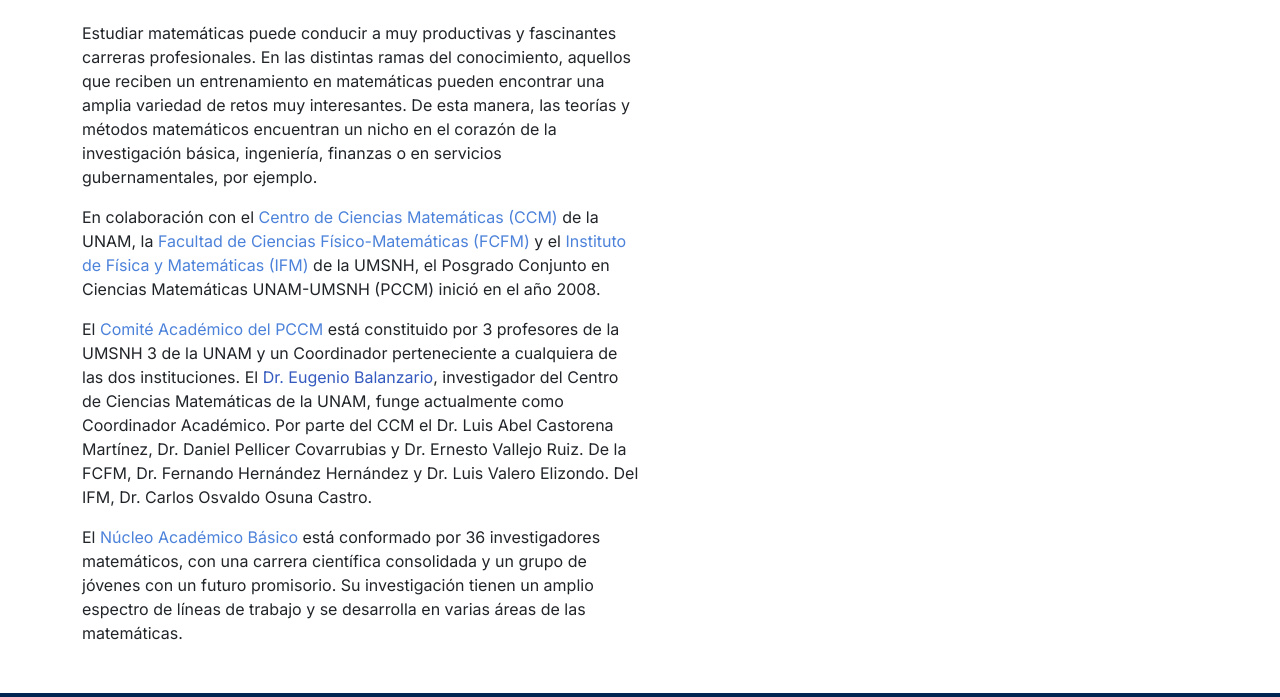
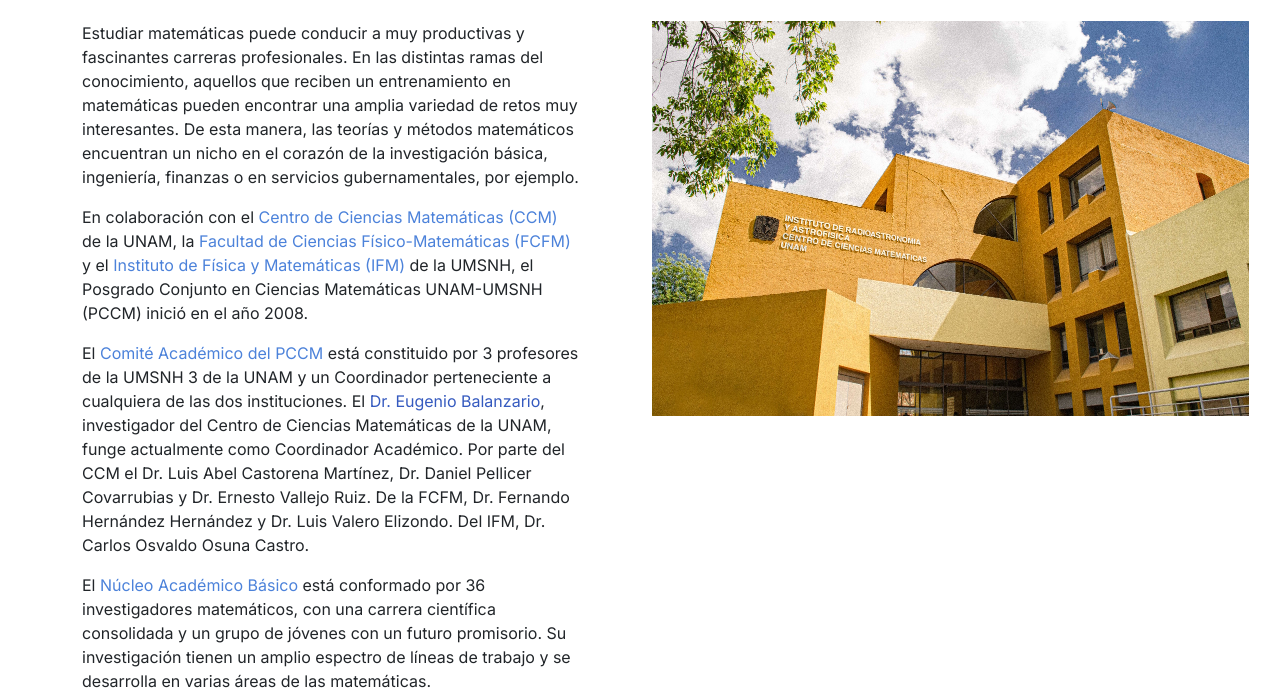
Before and after one commit to miguel-mx/pccm-html, a plain HTML site: page nosotros.html in a window 1280 px wide. Shown: the part 703-1400 px from the top of the page. Drawn offline with nearby package versions, Linux system fonts and the light colour scheme.

Commit message:
Foto edificio

```diff
--- a/css/ccm.css
+++ b/css/ccm.css
@@ -503,9 +503,9 @@ li {
 }
 
 #nucleo-academico .list-group-item:hover {
-    background-color: #4a74b2;
+    background-color: #f0f6ff;
     font-size: 14px;
-    color: #e7c413;
+
 }
 
 .hero-tutor-subtitle {
--- a/nosotros.html
+++ b/nosotros.html
@@ -87,30 +87,37 @@
     <div class="container">
         <h2 class="blue mt-5 mb-4 fw-bold">Nosotros</h2>
 
+        <div class="row">
+            <div class="col-12 col-sm-6">
                 <div class="mb-5">
-            <p class="w-50">Estudiar matemáticas puede conducir a muy productivas y fascinantes carreras profesionales. En las distintas
+                    <p class="pe-5">Estudiar matemáticas puede conducir a muy productivas y fascinantes carreras profesionales. En las distintas
                         ramas del conocimiento, aquellos que reciben un entrenamiento en matemáticas pueden encontrar una amplia
                         variedad de retos muy interesantes. De esta manera, las teorías y métodos matemáticos encuentran un nicho en
                         el corazón de la investigación básica, ingeniería, finanzas o en servicios gubernamentales, por ejemplo.
                     </p>
-            <p class="w-50">
+                    <p class="pe-5">
                         En colaboración con el <span class="blue">Centro de Ciencias Matemáticas (CCM)</span> de la UNAM, la <span class="blue">Facultad de Ciencias
                         Físico-Matemáticas (FCFM)</span> y el <span class="blue">Instituto de Física y Matemáticas (IFM)</span> de la UMSNH, el Posgrado Conjunto en
                         Ciencias Matemáticas UNAM-UMSNH (PCCM) inició en el año 2008.
 
                     </p>
-            <p class="w-50">
+                    <p class="pe-5">
                         El <span class="blue">Comité Académico del PCCM</span> está constituido por 3 profesores de la UMSNH 3 de la UNAM y un Coordinador
                         perteneciente a cualquiera de las dos instituciones. El <span class="dark-accent">Dr. Eugenio Balanzario</span>, investigador del Centro de
                         Ciencias Matemáticas de la UNAM, funge actualmente como Coordinador Académico. Por parte del CCM el Dr. Luis
                         Abel Castorena Martínez, Dr. Daniel Pellicer Covarrubias y Dr. Ernesto Vallejo Ruiz. De la FCFM, Dr. Fernando
                         Hernández Hernández y Dr. Luis Valero Elizondo. Del IFM, Dr. Carlos Osvaldo Osuna Castro.
                     </p>
-            <p class="w-50">
+                    <p class="pe-5">
                         El <span class="blue">Núcleo Académico Básico</span> está conformado por 36 investigadores matemáticos, con una carrera científica consolidada y un grupo
                         de jóvenes con un futuro promisorio. Su investigación tienen un amplio espectro de líneas de trabajo y se
                         desarrolla en varias áreas de las matemáticas.
                     </p>
+                </div>
+            </div>
+                <div class="col-12 col-sm-6">
+                        <img src="img/foto-edificio.png" alt="foto edificio">
+                </div>
         </div>
 
     </div>
```
Also changed, not shown: img/foto-edificio.png (added). Lines whose indentation alone changed are shown as unchanged.
